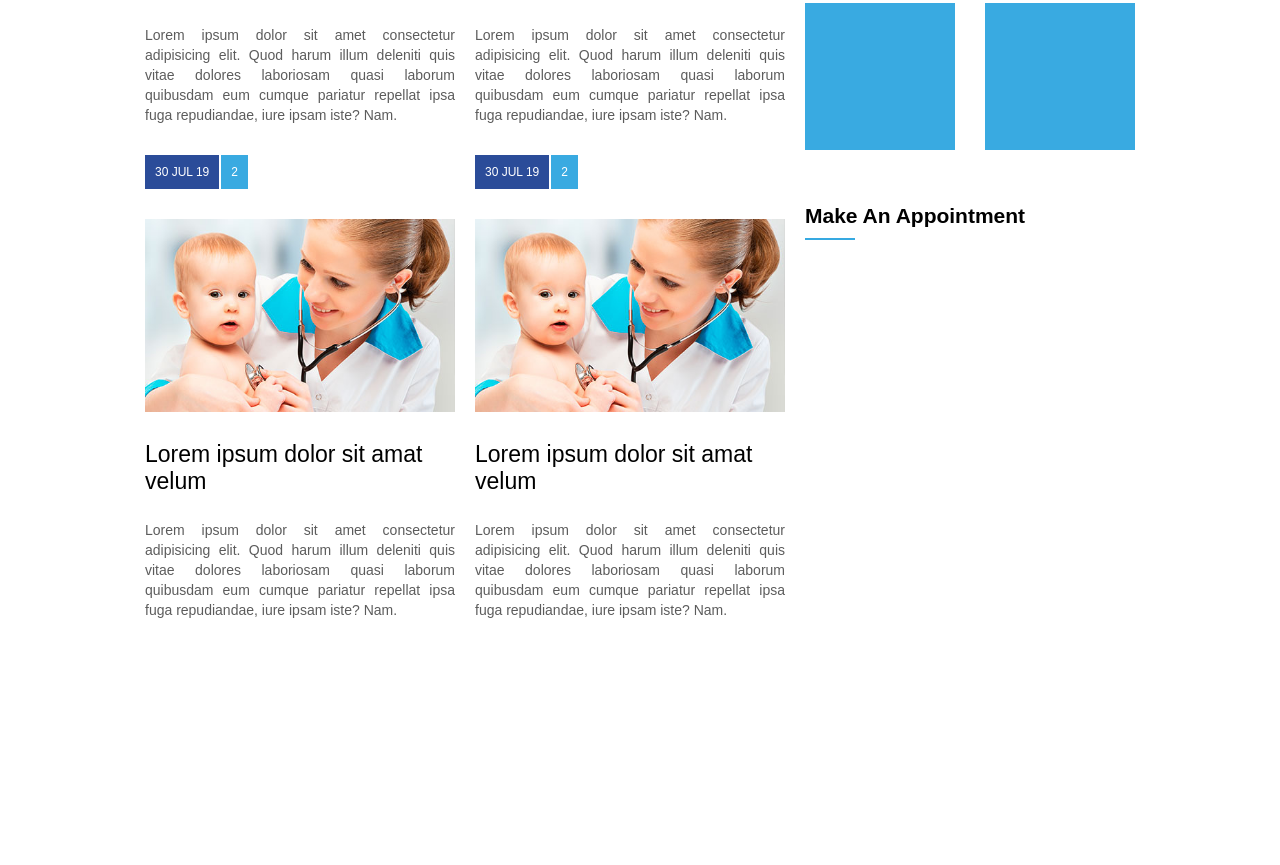
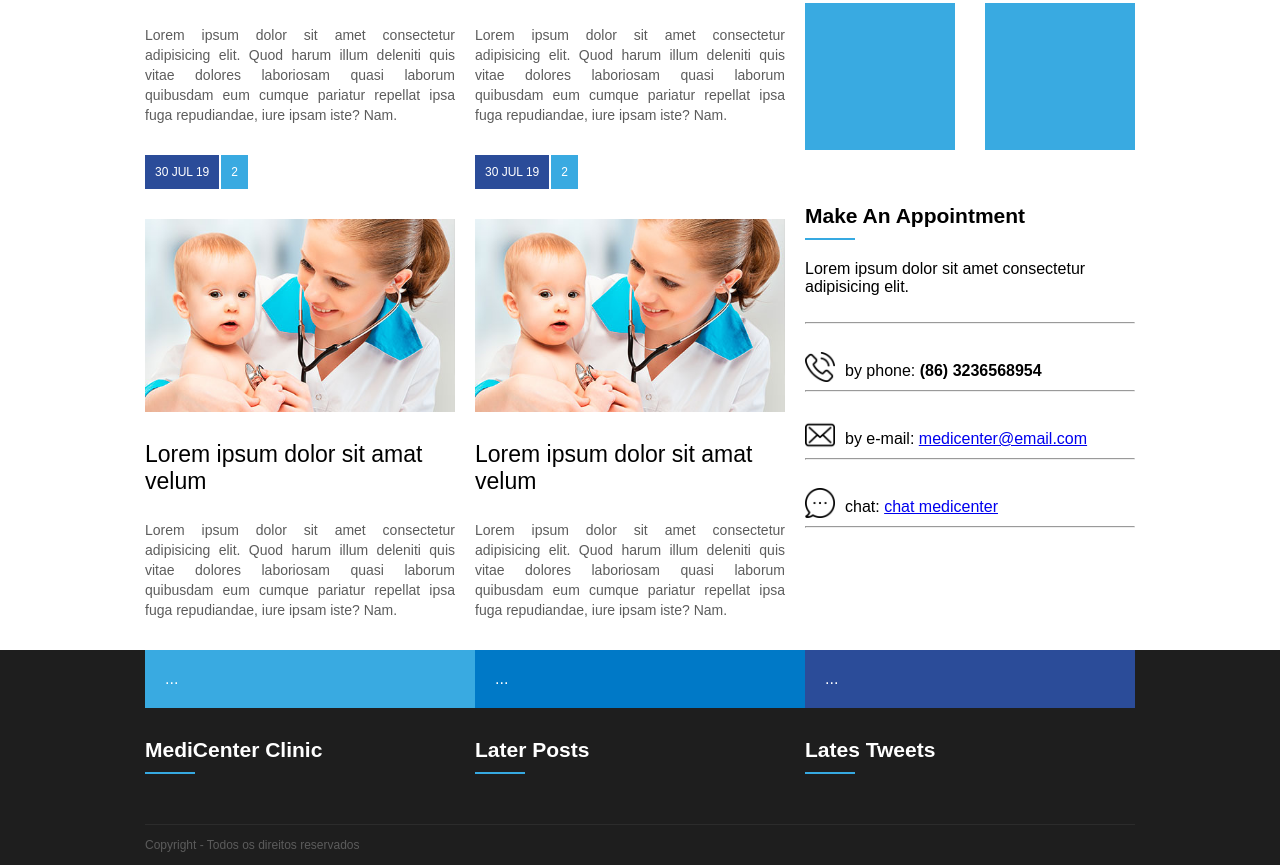
Before and after one commit to edipoelwes/medicenter, a plain HTML site: page index.html in a window 1280 px wide. Shown: the part 1196-2061 px from the top of the page. Before the commit the page ends 1846 px from the top, so only its background shows below. Drawn offline with Linux system fonts and the light colour scheme.

Commit message:
Criando o footer, rodape do site.

```diff
--- a/assets/css/templates.css
+++ b/assets/css/templates.css
@@ -224,3 +224,70 @@ aside{
 .q6{
     margin-left: 15px;
 }
+.icone{
+    display: flex;
+    width: 100%;
+}
+.icone_int img{
+    width: 30px;
+    height: auto;
+    margin-top: 20px;
+    margin-right: 10px;
+    float: left;
+}
+.icone_int span{
+    margin-top: 30px;
+    float: left;
+}
+
+footer{
+    background-color: #1e1e1e;
+    display: flex;
+    justify-content: center;
+}
+.footer_menu{
+    display: flex;
+
+}
+.footer_menu a{
+    display: block;
+    text-decoration: none;
+    padding: 20px;
+    color: #fff;
+}
+.fm_1, .fm_2, .fm_3{
+    flex: 1;
+    color: #fff;
+}
+.fm_1{
+    background-color: #39aae1;
+}
+.fm_2{
+    background-color: #0079c7;
+}
+.fm_3{
+    background-color: #2b4c99;
+}
+
+.footer_area{
+    display: flex;
+    color: #fff;
+}
+.footer_areaitem{
+    flex: 1;
+}
+.flexColumn{
+    flex-direction: column;
+}
+footer .widget_title_text{
+    color: #fff;
+}
+
+.footer_copy{
+    border-top: 1px solid #2c2c2c;
+    height: 40px;
+    line-height: 40px;
+    color: #5c5c5c;
+    font-size: 12px;
+    margin-top: 30px;
+}
--- a/index.html
+++ b/index.html
@@ -205,13 +205,94 @@
                             <div class="widget_title_bar"></div>
                         </div>
                         <div class="widget_body">
-
+                            <div class="icone">
+                                <div class="icone_int">
+                                    Lorem ipsum dolor sit amet consectetur adipisicing elit.
+                                </div>
+                            </div>
+                            <br>
+                            <hr>
+                            <div class="icone">
+                                <div class="icone_int">
+                                    <img src="assets/images/phone-call.png">
+                                    <span> by phone: <strong>(86) 3236568954</strong></span>
+                                </div>
+                            </div>
+                            <hr>
+                            <div class="icone">
+                                <div class="icone_int">
+                                    <img src="assets/images/envelope.png">
+                                    <span> by e-mail: <a href="#">medicenter@email.com</a></span>
+                                </div>
+                            </div>
+                            <hr>
+                            <div class="icone">
+                                <div class="icone_int">
+                                    <img src="assets/images/chat.png">
+                                    <span> chat: <a href="#">chat medicenter</a></span>
+                                </div>
+                            </div>
+                            <hr>
                         </div>
                     </div>
                 </div>
             </aside>
         </div>
     </section>
+
+    <footer>
+        <div class="container flexColumn">
+            <div class="footer_menu">
+                <div class="fm_1">
+                    <a href="#">...</a>
+                </div>
+                <div class="fm_2">
+                    <a href="#">...</a>
+                </div>
+                <div class="fm_3">
+                    <a href="#">...</a>
+                </div>
+            </div>
+            <div class="footer_area">
+                <div class="footer_areaitem">
+                    <div class="widget">
+                        <div class="widget_title">
+                            <div class="widget_title_text">MediCenter Clinic</div>
+                            <div class="widget_title_bar"></div>
+                        </div>
+                        <div class="widget_body flex">
+
+                        </div>
+                    </div>
+                </div>
+                <div class="footer_areaitem">
+                    <div class="widget">
+                        <div class="widget_title">
+                            <div class="widget_title_text">Later Posts</div>
+                            <div class="widget_title_bar"></div>
+                        </div>
+                        <div class="widget_body flex">
+
+                        </div>
+                    </div>
+                </div>
+                <div class="footer_areaitem">
+                    <div class="widget">
+                        <div class="widget_title">
+                            <div class="widget_title_text">Lates Tweets</div>
+                            <div class="widget_title_bar"></div>
+                        </div>
+                        <div class="widget_body flex">
+
+                        </div>
+                    </div>
+                </div>
+            </div>
+            <div class="footer_copy">
+                Copyright - Todos os direitos reservados
+            </div>
+        </div>
+    </footer>
 </body>
 
 </html>
```
Also changed, not shown: assets/images/chat.png (added), assets/images/envelope.png (added), assets/images/phone-call.png (added).
